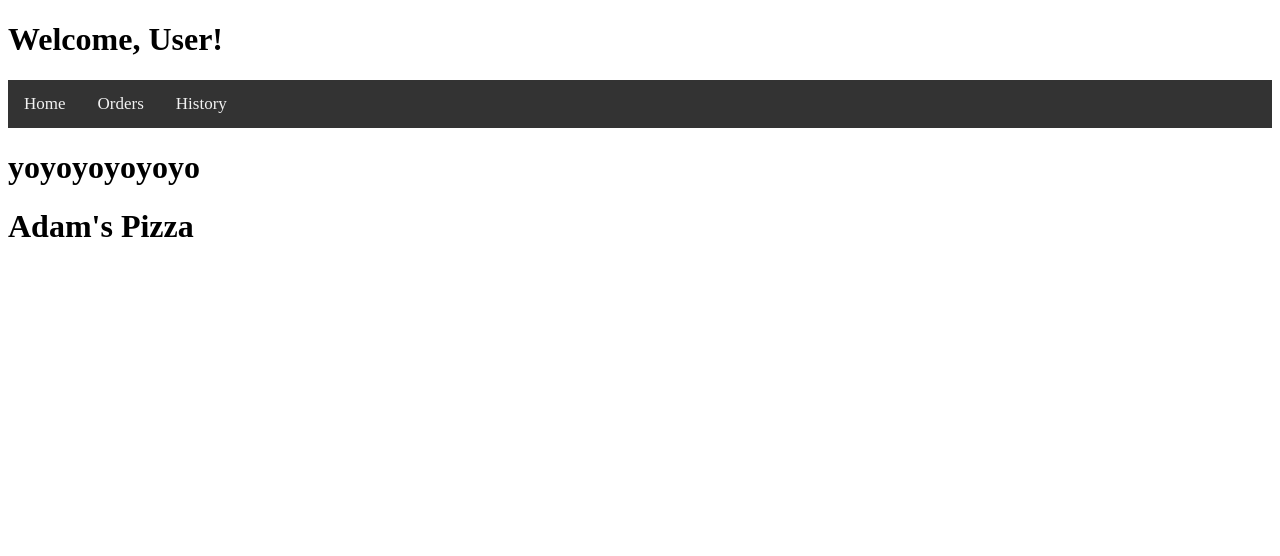
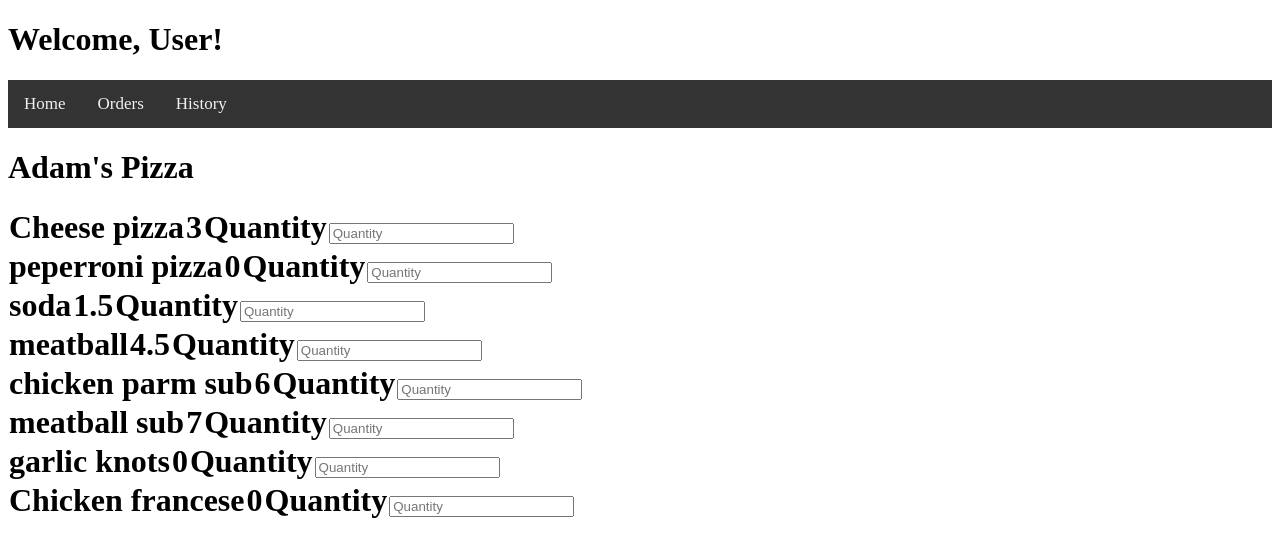
Before and after one commit to Jonathan-Bryant19/food-mood, a React (Create React App) app: page /menu/1 in a window 1280 px wide. Shown: the top 556 px of the page. Built offline with nearby package versions, Linux system fonts and the light colour scheme; data requests are answered from the project's data file.

Commit message:
added inital menu render

```diff
--- a/db.json
+++ b/db.json
@@ -21,7 +21,7 @@
             "name": "Byron's Smokehouse",
             "image": "https://i.ibb.co/C5CQPdJ/download.png",
             "distance":10,
-            "Menu": {
+            "menu": {
                 "Brisket":3.00,
                 "Pulled pork":0.00,
                 "Cole Slaw": 1.50,
@@ -56,7 +56,7 @@
             "name": "Pho kitchen",
             "image": "https://i.ibb.co/C5CQPdJ/download.png",
             "distance":20,
-            "Menu": {
+            "menu": {
                 "Brisket":3.00,
                 "Pulled pork":0.00,
                 "Cole Slaw": 1.50,
@@ -91,7 +91,7 @@
             "name": "bookie baki",
             "image": "https://i.ibb.co/C5CQPdJ/download.png",
             "distance": 50,
-            "Menu": {
+            "menu": {
                 "Brisket":3.00,
                 "Pulled pork":0.00,
                 "Cole Slaw": 1.50,
--- a/src/components/Menu.js
+++ b/src/components/Menu.js
@@ -6,6 +6,7 @@ import { useParams } from 'react-router-dom';
 
 function Menu (){
     const [restaurant,setRestaurant] = useState("Loading")
+
 
     const { id } = useParams()
 
@@ -17,13 +18,34 @@ function Menu (){
         .then(restaurant => setRestaurant(restaurant))
 
     },[id])
+    console.log(restaurant)
+    const menu = restaurant.menu
+    console.log(menu)
 
-    console.log(restaurant.name)
+    menu && console.log(Object.keys(menu))
 
     return(
         <>
-        <h1>yoyoyoyoyoyo</h1>
         <h1>{restaurant.name}</h1>
+        <h1>{menu && Object.keys(menu).map((menuItem)=>
+               <form className="ui form">
+               <tbody>
+                   <tr>
+                       <td>{menuItem} </td>
+                       <td>{menu[menuItem]} </td>
+                       <td className="ui header">Quantity</td>
+                       <td>
+                           <input type="text" placeholder="Quantity"/>
+                       </td>
+                   </tr>
+               </tbody>
+       </form>
+
+
+            )}
+        </h1>
+
+
 
         </>
     )
```
